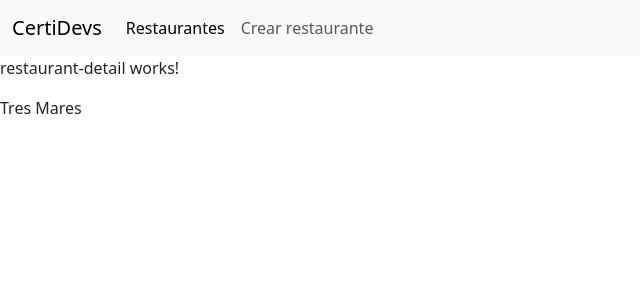
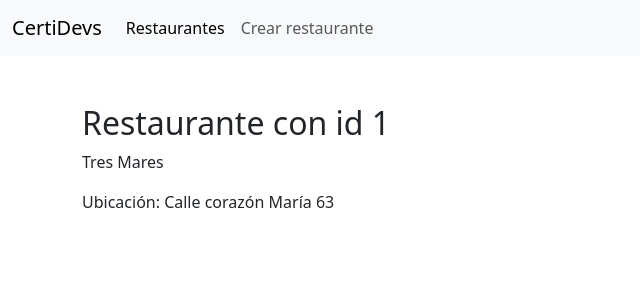
Before and after one commit to Teutona89/adecco_angular_ed2, an Angular app in the folder 009.angular/angular-005-enrutado/: page /restaurantes/1/detalle in a window 1280 px wide. Shown: the top 300 px of the page, without its empty margins (0-640 px from the left). Built offline with nearby package versions, Linux system fonts and the light colour scheme.

Commit message:
Angular restaurant-detail mostrar restaurante con id de url

```diff
--- a/009.angular/angular-005-enrutado/src/app/restaurant-detail/restaurant-detail.component.html
+++ b/009.angular/angular-005-enrutado/src/app/restaurant-detail/restaurant-detail.component.html
@@ -1,5 +1,18 @@
-<p>restaurant-detail works!</p>
 
-@if(restaurant){
-  <p>{{restaurant.name}}</p>
-}
+
+<div class="container mt-5">
+  <div class="row">
+    <div class="col-12">
+
+      @if(restaurant){
+        <h2>Restaurante con id {{restaurant.id}}</h2>
+        <p>{{restaurant.name}}</p>
+        <p>Ubicación: {{restaurant.location}}</p>
+
+      } @else {
+        <p>Restaurante no encontrado.</p>
+      }
+
+    </div>
+  </div>
+</div>
```
Also changed, not shown: 1 other file (tests, documents, lock files or other folders).
